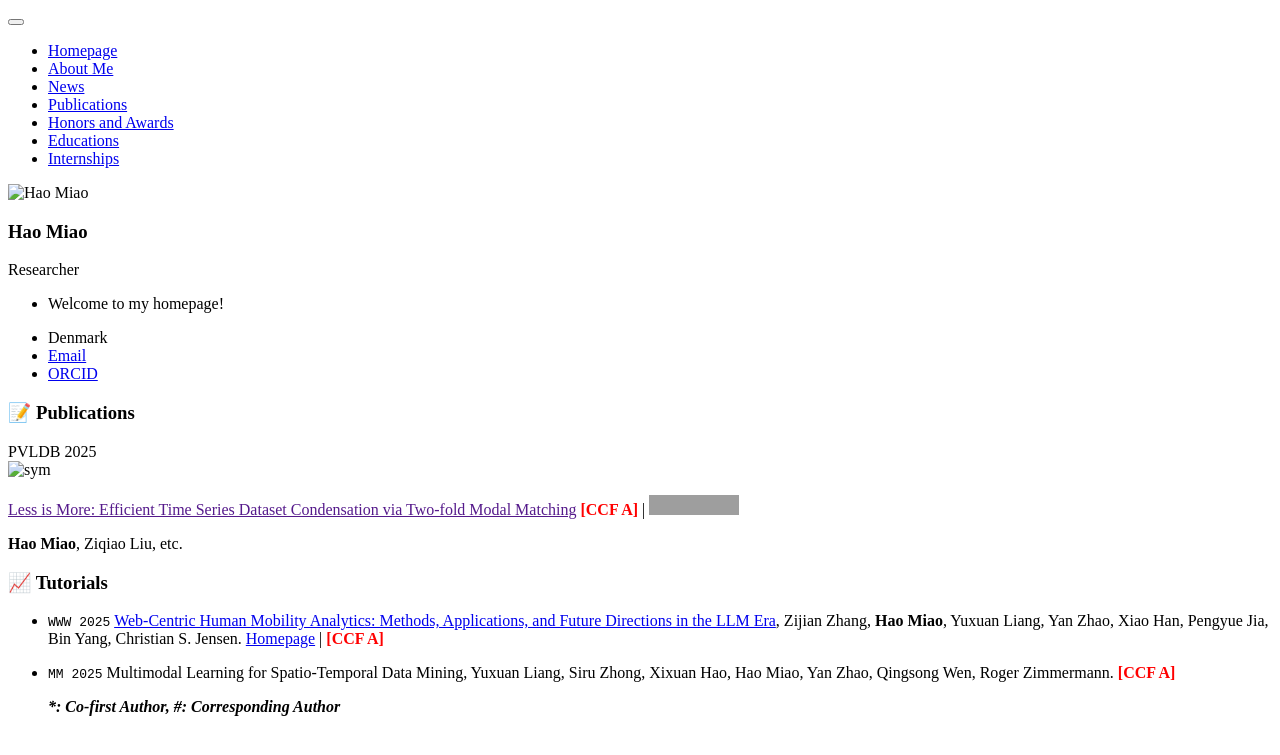
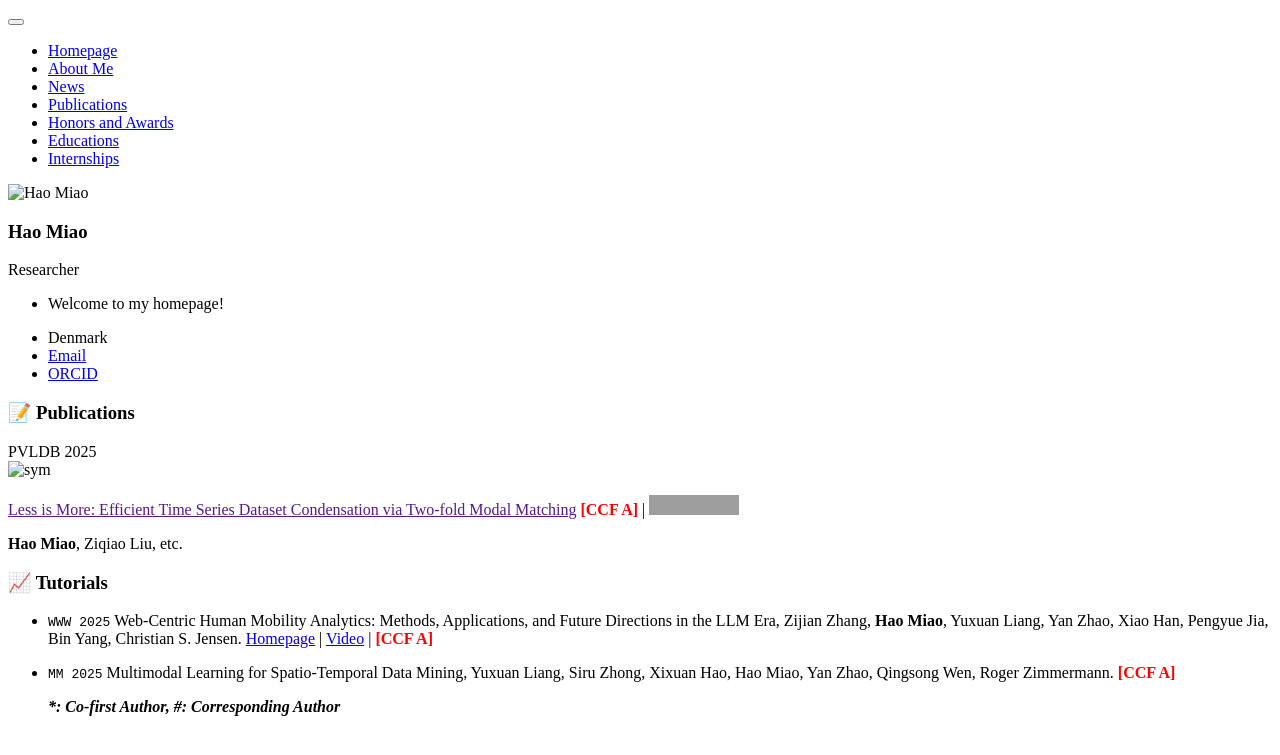
Before and after one commit to MiaoHaoSunny/MiaoHaoSunny.github.io, a Jekyll site: the page built from _pages/includes/pub.md, in a window 1280 px wide. Shown: the top 755 px of the page. Built offline with Jekyll 4.4.1, drawn with Linux system fonts in a browser that asks for light colours; our own code applies the rules of GitHub Pages for plain Markdown files; grey boxes are pictures that could not be loaded.

Commit message:
Update pub.md

```diff
--- a/_pages/includes/pub.md
+++ b/_pages/includes/pub.md
@@ -40,7 +40,7 @@
 -->
 
 # 📈 Tutorials
-- ``WWW 2025`` [Web-Centric Human Mobility Analytics: Methods, Applications, and Future Directions in the LLM Era](https://drive.google.com/file/d/1my5aEcz_P-SR4it6KSchWNfZgzMUHm5h/view), Zijian Zhang, **Hao Miao**, Yuxuan Liang, Yan Zhao, Xiao Han, Pengyue Jia, Bin Yang, Christian S. Jensen. [Homepage](https://human-mobility.github.io/) \| <b><font color="red">[CCF A]</font></b>
+- ``WWW 2025`` Web-Centric Human Mobility Analytics: Methods, Applications, and Future Directions in the LLM Era, Zijian Zhang, **Hao Miao**, Yuxuan Liang, Yan Zhao, Xiao Han, Pengyue Jia, Bin Yang, Christian S. Jensen. [Homepage](https://human-mobility.github.io/) \| [Video](https://drive.google.com/file/d/1my5aEcz_P-SR4it6KSchWNfZgzMUHm5h/view) \| <b><font color="red">[CCF A]</font></b>
 - ``MM 2025`` Multimodal Learning for Spatio-Temporal Data Mining, Yuxuan Liang, Siru Zhong, Xixuan Hao, Hao Miao, Yan Zhao, Qingsong Wen, Roger Zimmermann. <b><font color="red">[CCF A]</font></b>
 
 
```
